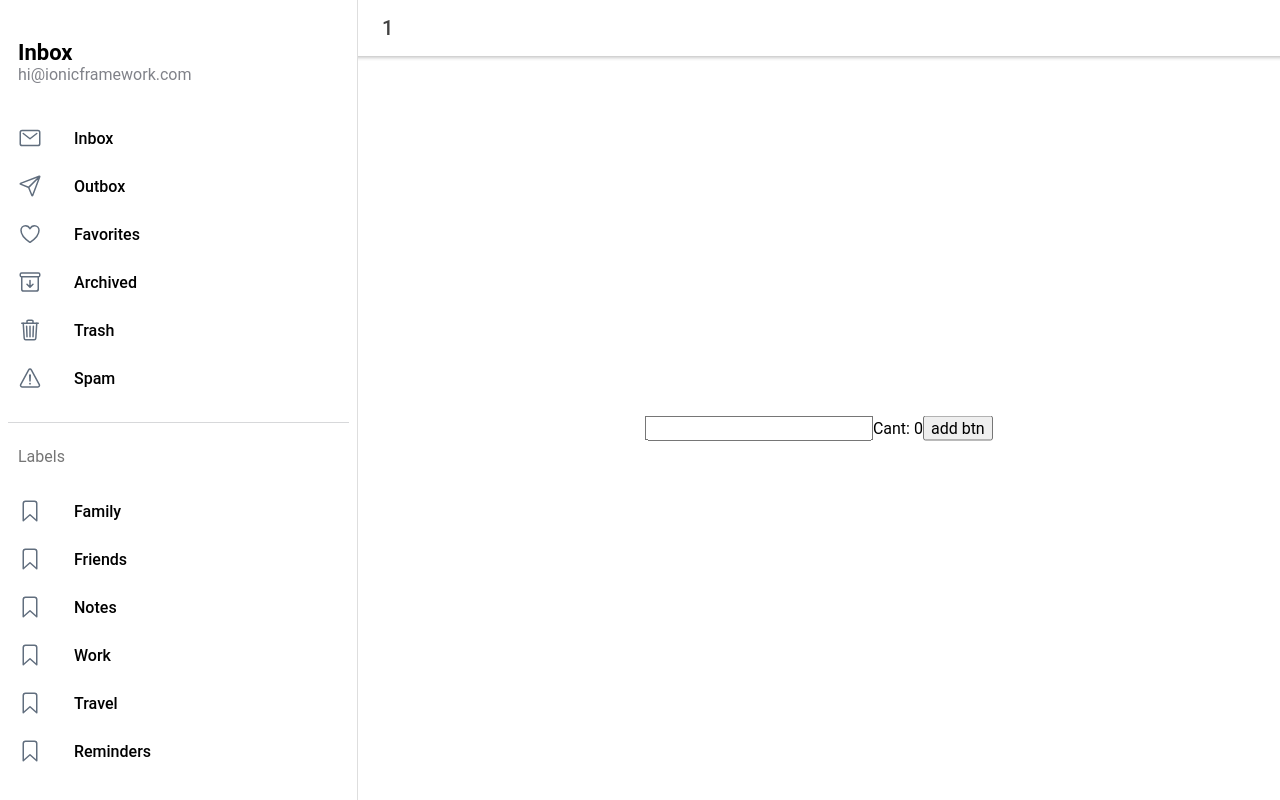
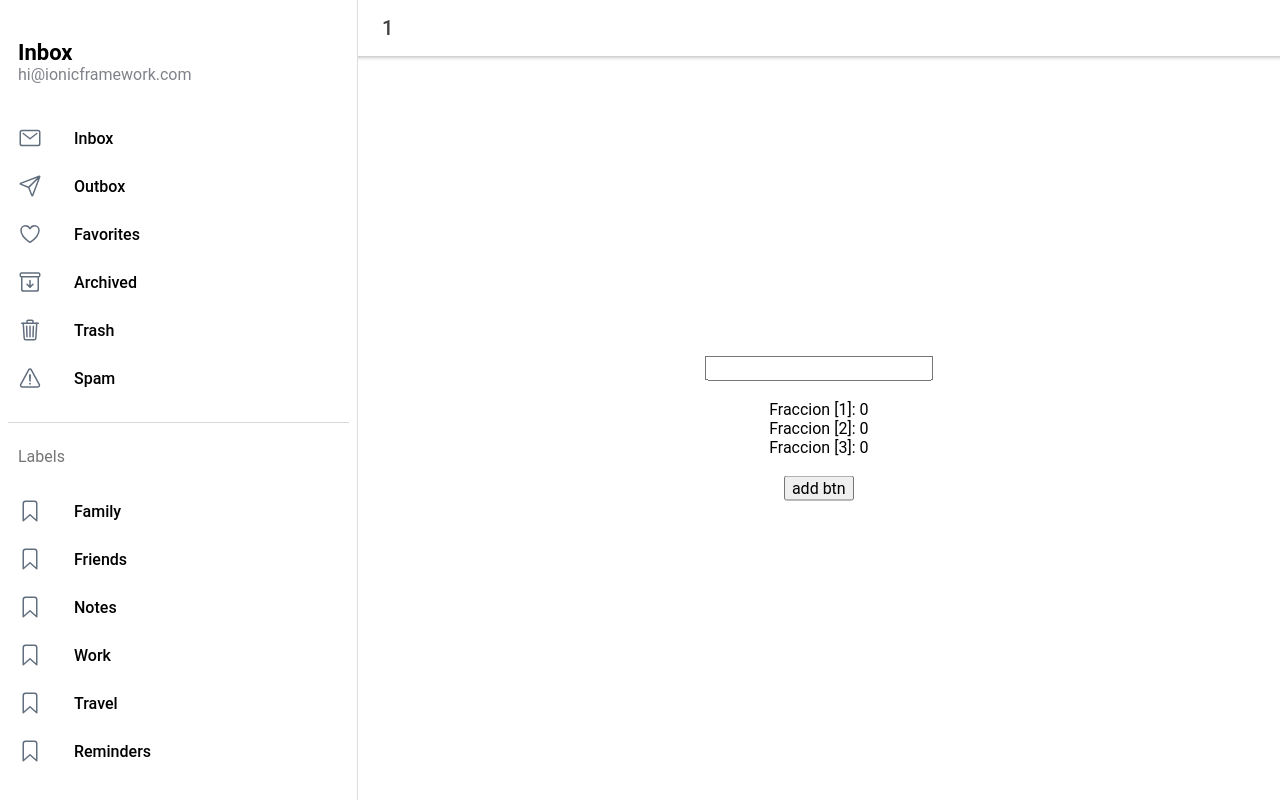
Before and after one commit to joseucarvajal/azen-devolutions, a React (Create React App) app: page /page/1 in a window 1280 px wide. Built offline with nearby package versions, Linux system fonts and the light colour scheme.

Commit message:
Processing barcodes manually from web UI

```diff
--- a/src/components/ticket-list/ticket-list.component.tsx
+++ b/src/components/ticket-list/ticket-list.component.tsx
@@ -3,10 +3,9 @@ import React, { useState } from "react";
 import { useLotteryTickets } from "../../providers/lottery-tickets/lottery-tickets.hooks";
 
 const TicketList: React.FC = () => {
-
   const [code, setCode] = useState("");
 
-  const {state, addTicket} = useLotteryTickets();
+  const { state, addTicket, fraccionesCount } = useLotteryTickets();
 
   console.log("state in list component", state);
 
@@ -21,7 +20,16 @@ const TicketList: React.FC = () => {
           }}
         />
 
-        <span>Cant: {state.ticketsCollection.allIds.length}</span>
+        <br />
+        <br />
+        {fraccionesCount.map((val, i) => (
+          <div key={i}>
+            <div>
+              Fraccion [{i + 1}]: {val}
+            </div>
+          </div>
+        ))}
+        <br />
 
         <input
           type="button"
--- a/src/providers/lottery-tickets/lottery-tickets.hooks.ts
+++ b/src/providers/lottery-tickets/lottery-tickets.hooks.ts
@@ -1,18 +1,26 @@
-import { useContext } from "react";
+import { useContext, useEffect, useState } from "react";
+import { IState } from "./lottery-tickets.contracts";
 import { addLotteryTicket } from "./lottery-tickets.actions";
 import { LotteryTicketsContext } from "./lottery-tickets.provider";
-import { IState } from "./lottery-tickets.contracts";
 
 export interface IUseLotteryTickets {
-    state:IState,
-    addTicket: (codigo:string)=>void
+    state: IState,
+    addTicket: (codigo: string) => void,
+    fraccionesCount: number[]
 }
 
 export const useLotteryTickets = (): IUseLotteryTickets => {
 
     const { state, dispatch } = useContext(LotteryTicketsContext);
 
-    const addTicket = (codigo:string) => {
+    let [fraccionesCount, setFraccionesCount] = useState<number[]>([0, 0, 0]);
+
+    useEffect(() => {
+        updateFraccionesCount();
+    // eslint-disable-next-line react-hooks/exhaustive-deps
+    }, [state]);
+
+    const addTicket = (codigo: string) => {
         dispatch(
             addLotteryTicket({
                 codigo
@@ -20,8 +28,21 @@ export const useLotteryTickets = (): IUseLotteryTickets => {
         );
     };
 
+    //private
+    const updateFraccionesCount = () => {
+        const fraccionesCountArr = [0, 0, 0];
+        for (let i = 0; i < state.ticketsCounterCollection.allIds.length; i++) {
+            fraccionesCountArr[i] = state.ticketsCounterCollection.byId[i + 1]
+                ? state.ticketsCounterCollection.byId[i + 1].tickets.length
+                : 0;
+        }
+        setFraccionesCount(fraccionesCountArr);
+    }
+
+
     return {
         state,
-        addTicket
+        addTicket,
+        fraccionesCount
     } as IUseLotteryTickets;
 }
```
Also changed, not shown: 1 other file (tests, documents, lock files or other folders).
